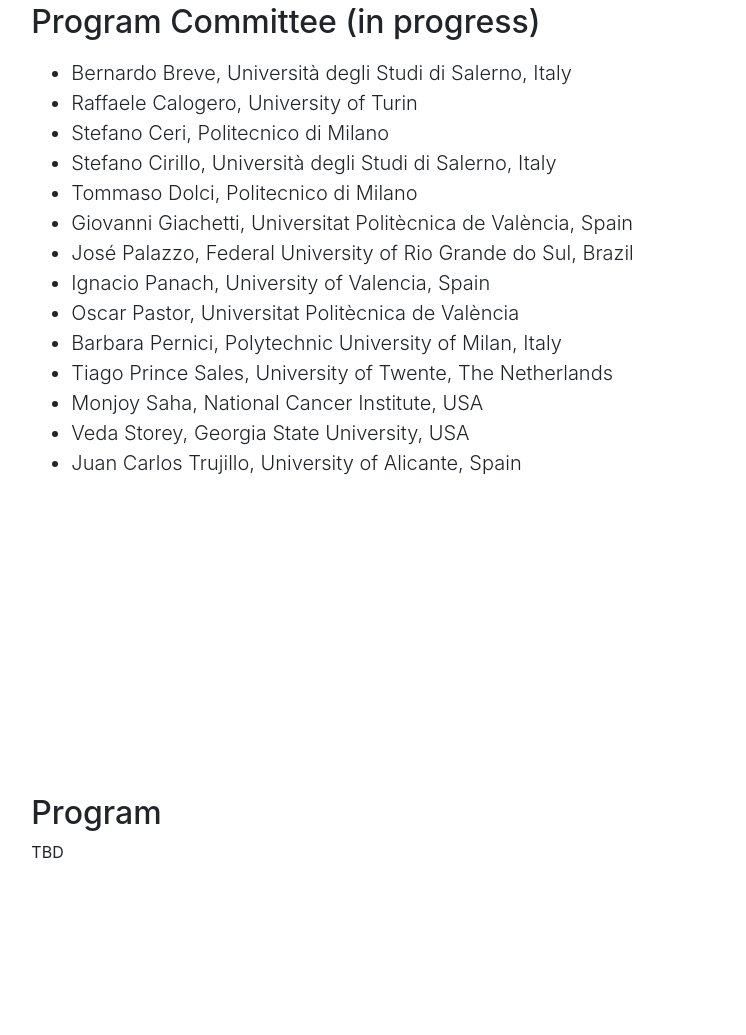
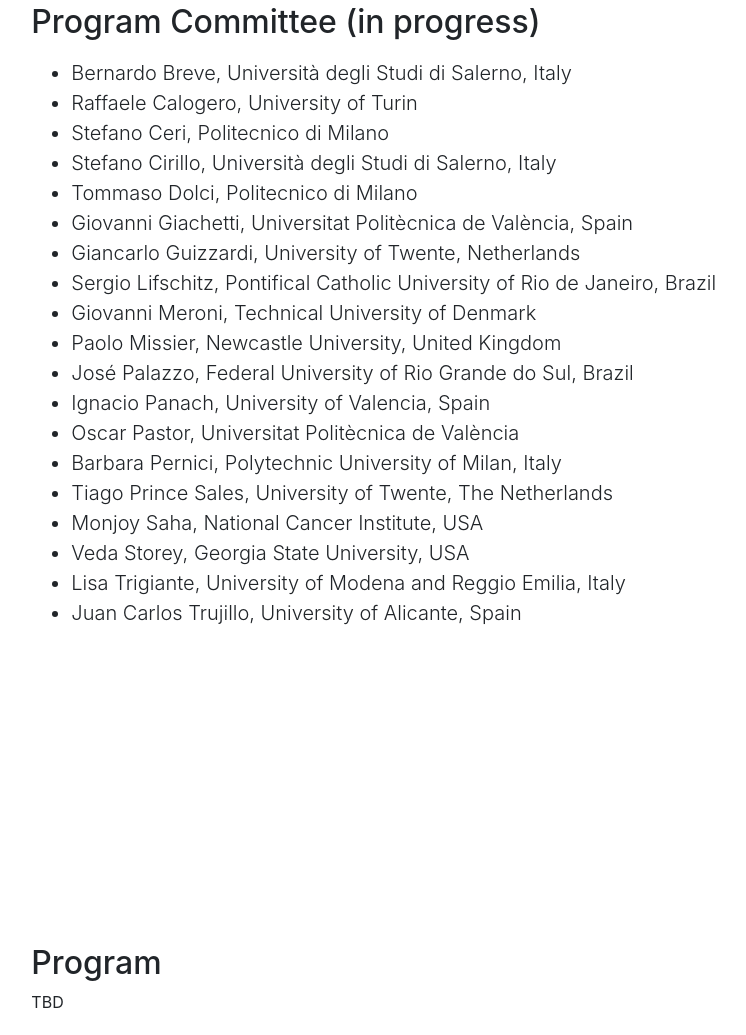
Before and after one commit to DEIB-GECO/cmls2024, a website with bundled scripts: page index.html in a window 1280 px wide. Shown: the part 6664-7699 px from the top of the page, without its empty margins (197-943 px from the left). Built offline with nearby package versions, Linux system fonts and the light colour scheme; files whose address does not match are found by name.

Commit message:
PC updated

```diff
--- a/index.html
+++ b/index.html
@@ -624,12 +624,12 @@
                     <!-- <li>Johann Eder, University of Klagenfurt, Germany</li> -->
                     <!-- <li>Jose Luis Garrido, University of Granada, Spain</li> -->
                     <li>Giovanni Giachetti, Universitat Politècnica de València, Spain</li>
-                    <!-- <li>Giancarlo Guizzardi, University of Twente, Netherlands</li> -->
+                    <li>Giancarlo Guizzardi, University of Twente, Netherlands</li>
                     <!-- <li>Francesco Invernici, Politecnico di Milano</li> -->
-                    <!-- <li>Sergio Lifschitz, Pontifical Catholic University of Rio de Janeiro, Brazil</li> -->
+                    <li>Sergio Lifschitz, Pontifical Catholic University of Rio de Janeiro, Brazil</li>
                     <!-- <li>Roman Lukyanenko, HEC Montreal</li> -->
-                    <!-- <li>Giovanni Meroni, Technical University of Denmark</li> -->
-                    <!-- <li>Paolo Missier, Newcastle University, United Kingdom</li> -->
+                    <li>Giovanni Meroni, Technical University of Denmark</li>
+                    <li>Paolo Missier, Newcastle University, United Kingdom</li>
                     <li>José Palazzo, Federal University of Rio Grande do Sul, Brazil</li>
                     <li>Ignacio Panach, University of Valencia, Spain</li>
                     <li>Oscar Pastor, Universitat Politècnica de València</li>
@@ -639,6 +639,7 @@
                     <li>Tiago Prince Sales, University of Twente, The Netherlands</li>
                     <li>Monjoy Saha, National Cancer Institute, USA</li>
                     <li>Veda Storey, Georgia State University, USA</li>
+                    <li>Lisa Trigiante, University of Modena and Reggio Emilia, Italy</li>
                     <li>Juan Carlos Trujillo, University of Alicante, Spain</li>
                     <!-- <li>Domenico Vito, Università degli Studi di Pavia, Italy</li> -->
                     <!-- <li>Emanuel Weitschek, Uninettuno University, Italy</li> -->
```
